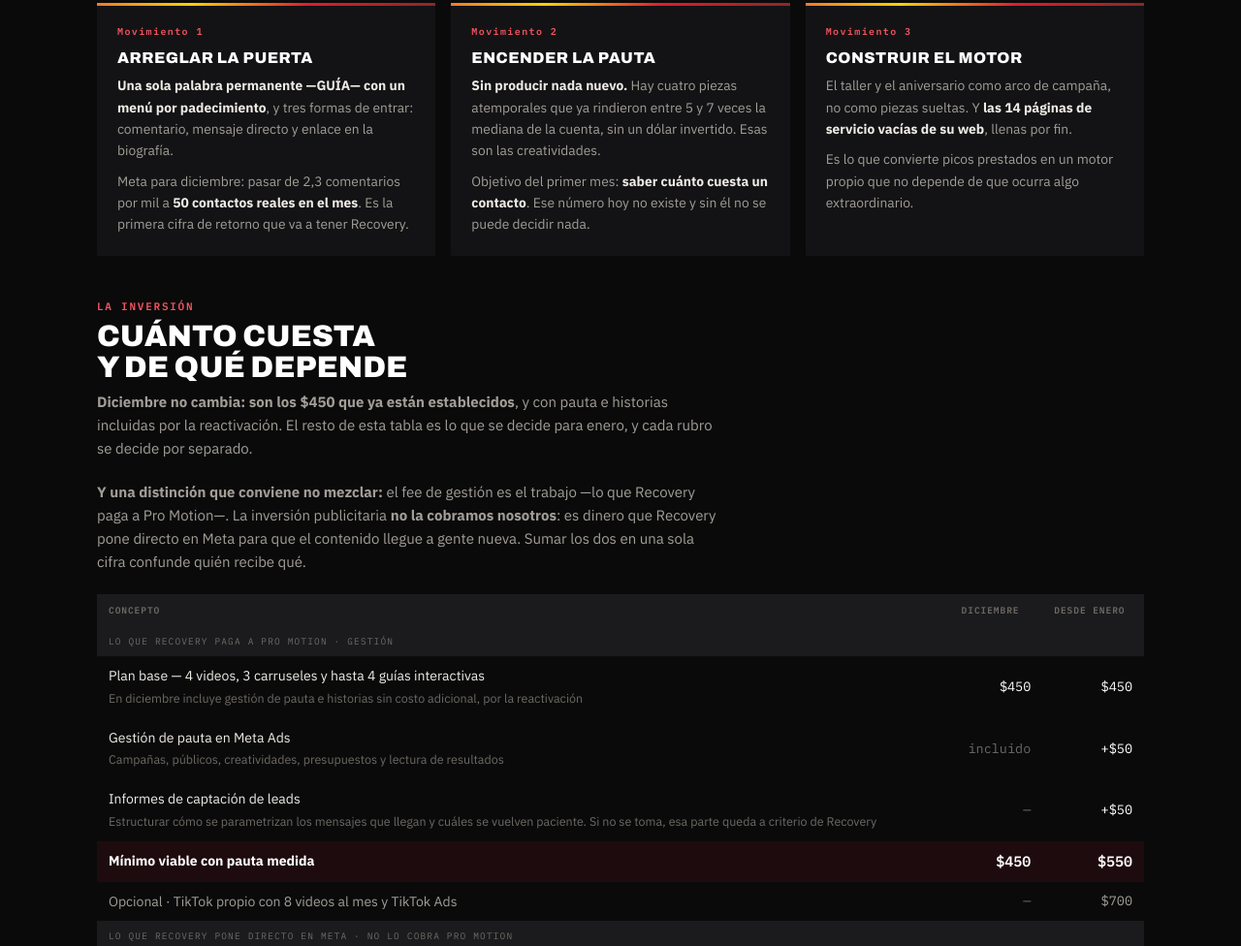
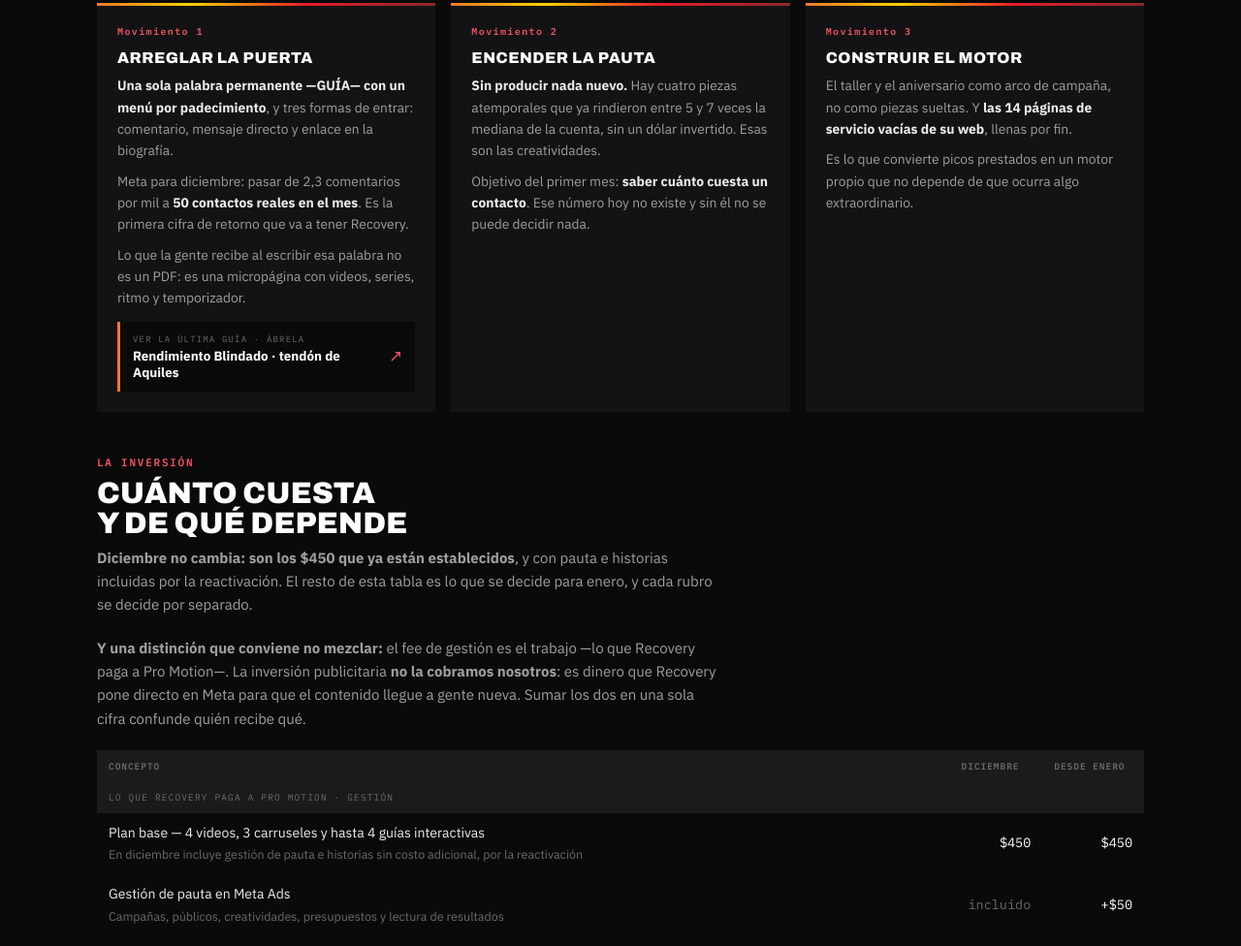
Before and after one commit to Pro-motion-sport-marketing/recovery-guias, a plain HTML site: page informe/index.html in a window 1280 px wide. Shown: the part 2749-3725 px from the top of the page at 97% size. Drawn offline with Linux system fonts and the light colour scheme.

Commit message:
Enlazar la guia del tendon desde el Movimiento 1
Co-Authored-By: Claude Opus 5 <noreply@anthropic.com>

```diff
--- a/informe/index.html
+++ b/informe/index.html
@@ -248,6 +248,14 @@ tr.top td:first-child{box-shadow:inset 3px 0 0 var(--rojo)}
   font-size:16px;letter-spacing:.03em;color:var(--blanco);line-height:1.1}
 .mov p{margin:0 0 9px;font-size:13.8px;color:var(--txt2)}
 .mov p:last-child{margin:0}
+.movlink{display:flex;align-items:center;gap:10px;margin-top:13px;padding:11px 13px;text-decoration:none;
+  background:var(--negro);border:1px solid var(--borde);border-left:3px solid transparent;
+  border-image:var(--grad) 1;border-image-slice:1;transition:background .16s}
+.movlink:hover{background:var(--carbon2)}
+.movlink span{display:block;min-width:0}
+.movlink .el{font-family:var(--mono);font-size:9px;letter-spacing:.13em;text-transform:uppercase;color:var(--txt3)}
+.movlink .tl{font-weight:700;font-size:13.4px;color:var(--blanco);line-height:1.25;margin-top:2px}
+.movlink .ar{margin-left:auto;font-size:17px;color:var(--rojo-cl);flex:none}
 .mov b{color:var(--txt)}
 .cost{overflow-x:auto;border:1px solid var(--borde);background:var(--negro)}
 .cost table{min-width:600px;font-size:14px}
@@ -534,7 +542,12 @@ footer{margin-top:60px;padding-top:22px;border-top:1px solid var(--borde);displa
       <div><span class="n">Movimiento 1</span>
         <h5>Arreglar la puerta</h5>
         <p><b>Una sola palabra permanente —GUÍA— con un menú por padecimiento</b>, y tres formas de entrar: comentario, mensaje directo y enlace en la biografía.</p>
-        <p>Meta para diciembre: pasar de 2,3 comentarios por mil a <b>50 contactos reales en el mes</b>. Es la primera cifra de retorno que va a tener Recovery.</p></div>
+        <p>Meta para diciembre: pasar de 2,3 comentarios por mil a <b>50 contactos reales en el mes</b>. Es la primera cifra de retorno que va a tener Recovery.</p>
+        <p>Lo que la gente recibe al escribir esa palabra no es un PDF: es una micropágina con videos, series, ritmo y temporizador.</p>
+        <a class="movlink" href="https://pro-motion-sport-marketing.github.io/recovery-guias/tendon/" target="_blank" rel="noopener">
+          <span><span class="el">Ver la última guía · ábrela</span><span class="tl">Rendimiento Blindado · tendón de Aquiles</span></span>
+          <span class="ar" aria-hidden="true">↗</span>
+        </a></div>
       <div><span class="n">Movimiento 2</span>
         <h5>Encender la pauta</h5>
         <p><b>Sin producir nada nuevo.</b> Hay cuatro piezas atemporales que ya rindieron entre 5 y 7 veces la mediana de la cuenta, sin un dólar invertido. Esas son las creatividades.</p>
```
